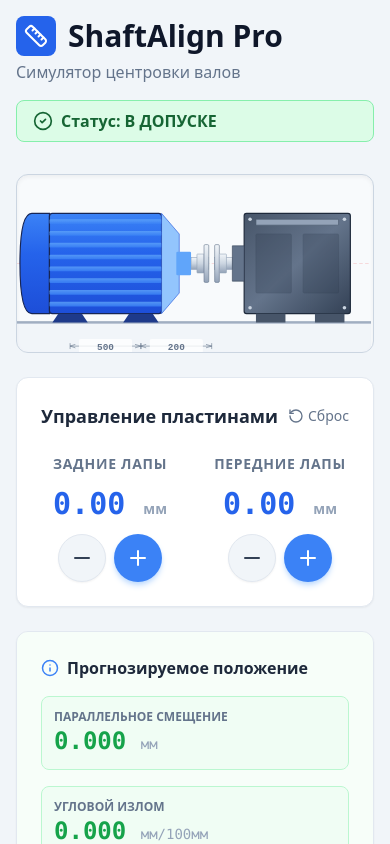
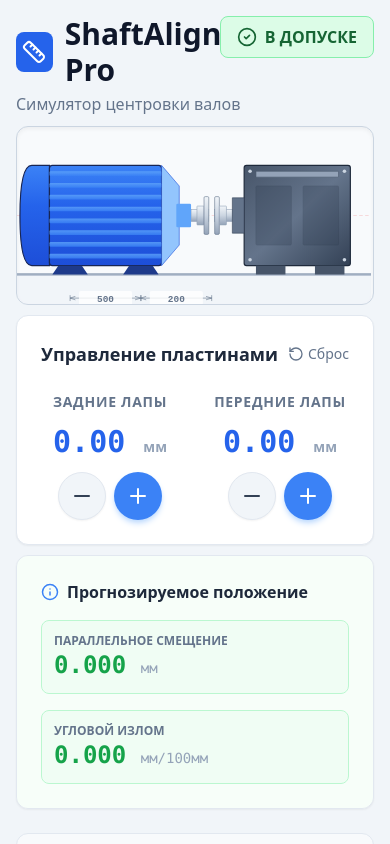
Before and after one commit to sined789gmail/ShaftAlignPro, a React (Vite) app: page / in a window 390 px wide. Shown: the top 844 px of the page. Built offline with nearby package versions, Linux system fonts and the light colour scheme.

Commit message:
style: Refine overall layout spacing and reposition the status indicator.

```diff
--- a/App.tsx
+++ b/App.tsx
@@ -44,10 +44,10 @@
 
   return (
     <div className="min-h-screen bg-slate-100 p-4 md:p-8 font-sans">
-      <div className="max-w-6xl mx-auto space-y-6">
+      <div className="max-w-6xl mx-auto">
 
         {/* Header */}
-        <header className="flex flex-col md:flex-row md:items-center justify-between gap-4 mb-8">
+        <header className="relative flex flex-col md:flex-row md:items-center justify-between gap-4 mb-2.5 pr-28 md:pr-0">
           <div>
             <h1 className="text-3xl font-extrabold text-slate-900 flex items-center gap-3">
               <div className="w-10 h-10 bg-blue-600 rounded-lg flex items-center justify-center text-white">
@@ -58,16 +58,16 @@
             <p className="text-slate-500 mt-1">Симулятор центровки валов</p>
           </div>
 
-          <div className={`px-4 py-2 rounded-lg border flex items-center gap-2 transition-colors duration-500 ${isPerfect ? 'bg-green-100 border-green-300 text-green-800' : 'bg-slate-200 border-slate-300 text-slate-600'}`}>
+          <div className={`absolute top-0 right-0 md:static px-4 py-2 rounded-lg border flex items-center gap-2 transition-colors duration-500 ${isPerfect ? 'bg-green-100 border-green-300 text-green-800' : 'bg-slate-200 border-slate-300 text-slate-600'}`}>
             {isPerfect ? <CheckCircle2 size={20} /> : <AlertOctagon size={20} />}
-            <span className="font-bold">Статус: {isPerfect ? "В ДОПУСКЕ" : "ТРЕБУЕТСЯ ЦЕНТРОВКА"}</span>
+            <span className="font-bold">{isPerfect ? "В ДОПУСКЕ" : "ТРЕБУЕТСЯ ЦЕНТРОВКА"}</span>
           </div>
         </header>
 
         <div className="grid grid-cols-1 lg:grid-cols-12 gap-6">
 
           {/* Left Column: Visualization & Controls (8 cols) */}
-          <div className="lg:col-span-8 space-y-6">
+          <div className="lg:col-span-8 space-y-2.5">
             {/* Canvas now receives measurements to separate visual base offset from shim pivoting */}
             <MachineCanvas
               alignment={alignment}
@@ -114,7 +114,7 @@
           </div>
 
           {/* Right Column: Inputs, Data & AI (4 cols) */}
-          <div className="lg:col-span-4 space-y-6 flex flex-col">
+          <div className="lg:col-span-4 space-y-2.5 flex flex-col">
 
             {/* Initial Measurements Input */}
             <MeasurementForm
--- a/components/MeasurementForm.tsx
+++ b/components/MeasurementForm.tsx
@@ -86,7 +86,7 @@
   };
 
   return (
-    <div className="bg-slate-50 border border-slate-200 p-5 rounded-xl mb-6 space-y-6">
+    <div className="bg-slate-50 border border-slate-200 p-5 rounded-xl space-y-6">
 
       {/* Section 1: Geometry */}
       <div>
```
